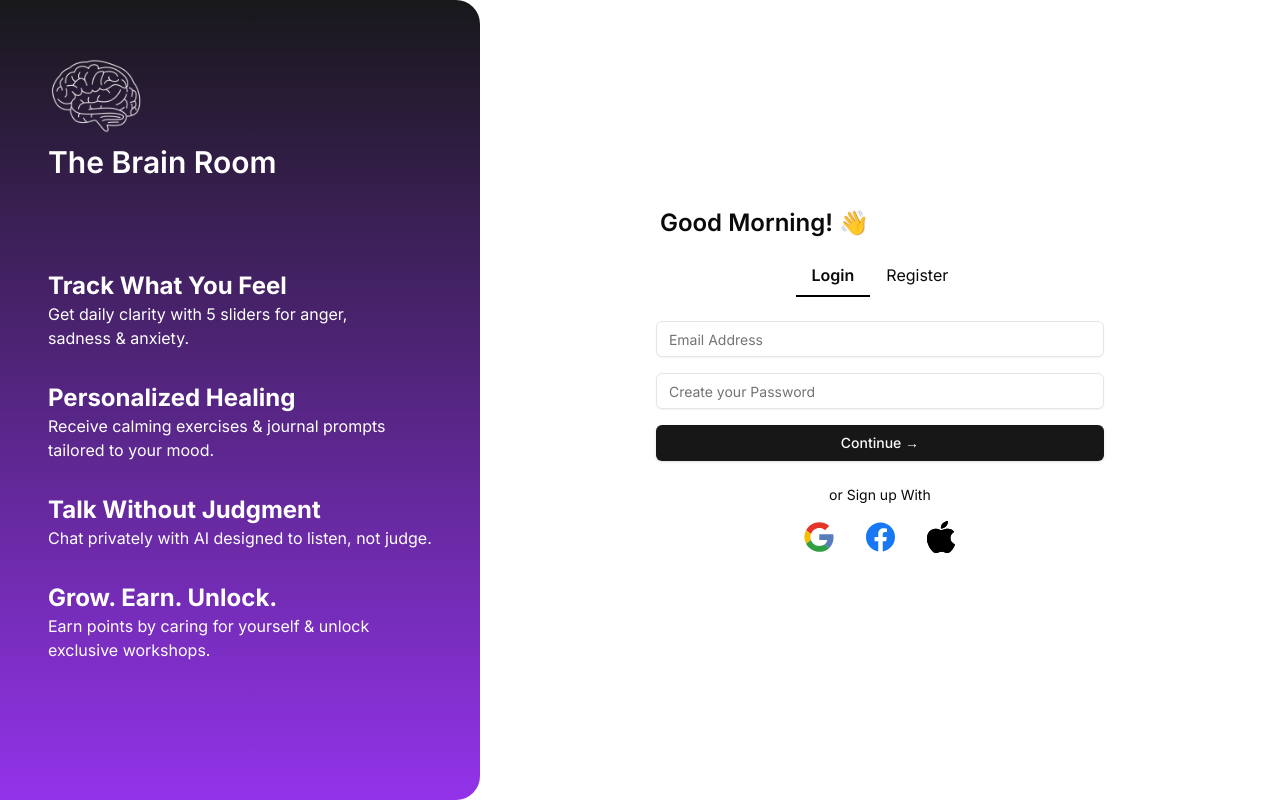
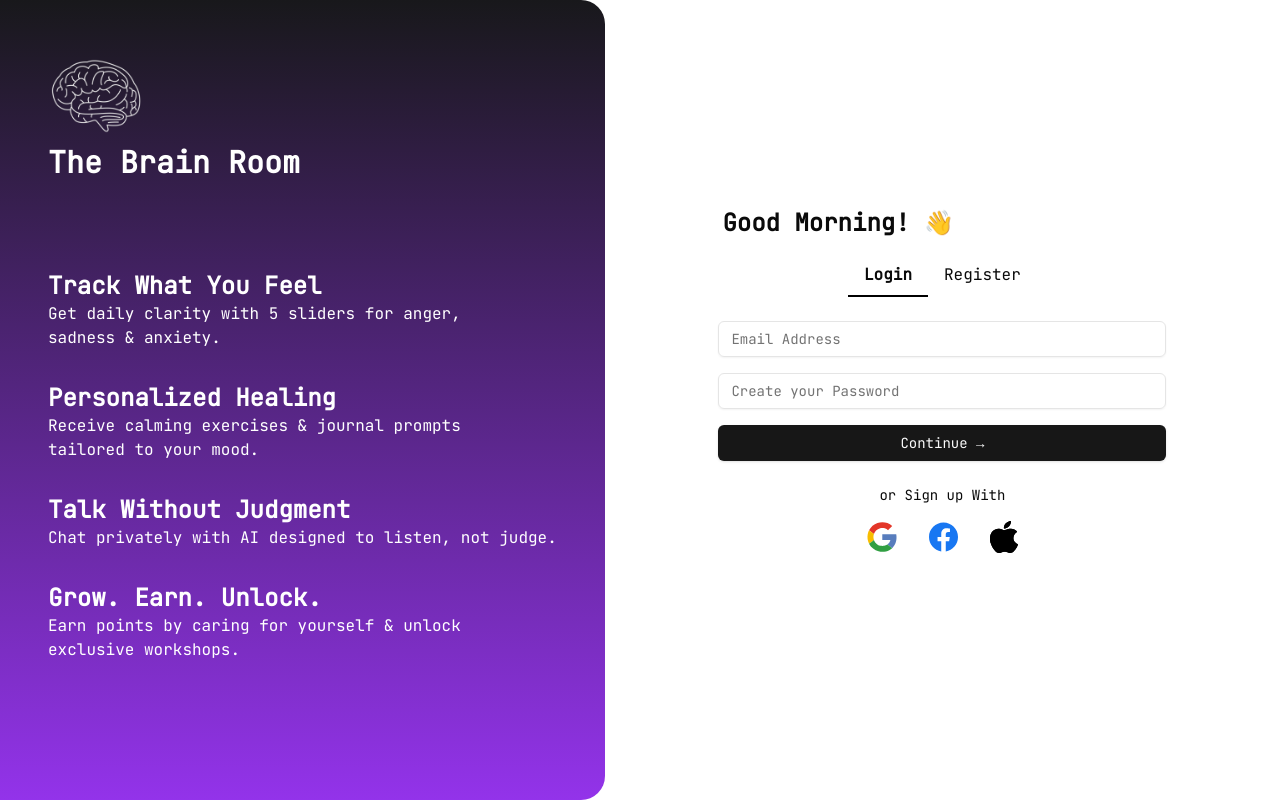
Before and after one commit to debugdhruv/TheBrainRoom, a React (Vite) app in the folder frontend/: page /login in a window 1280 px wide. Built offline with nearby package versions, Linux system fonts and the light colour scheme.

Commit message:
Changed some alyouts and added new font Globally

```diff
--- a/frontend/index.html
+++ b/frontend/index.html
@@ -4,8 +4,8 @@
     <meta charset="UTF-8" />
     <link rel="icon" type="image/svg+xml" href="/vite.svg" />
     <meta name="viewport" content="width=device-width, initial-scale=1.0" />
-    <link href="https://fonts.googleapis.com/css2?family=Inter:wght@400;500;600;700&display=swap" rel="stylesheet" />
-    <title>Vite + React</title>
+    <link href="https://fonts.googleapis.com/css2?family=JetBrains+Mono&display=swap" rel="stylesheet">
+    <title>The Brain Room</title>
   </head>
   <body>
     <div id="root"></div>
--- a/frontend/tailwind.config.js
+++ b/frontend/tailwind.config.js
@@ -9,7 +9,7 @@
   theme: {
   	extend: {
 		fontFamily: {
-			sans: ['Inter', 'sans-serif'],
+			sans: ['"JetBrains Mono"', 'monospace'],
 		},
   		borderRadius: {
   			lg: 'var(--radius)',
```
